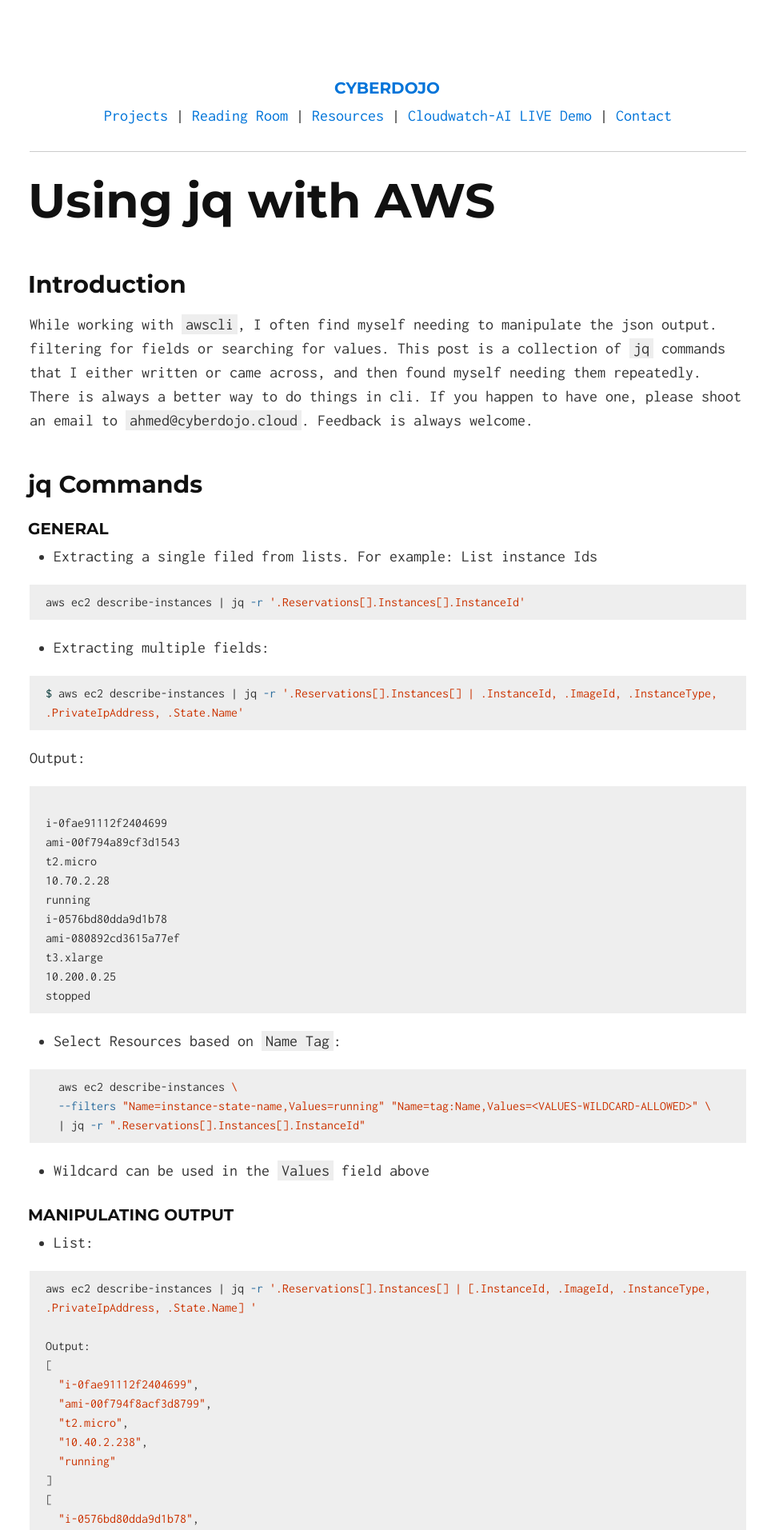
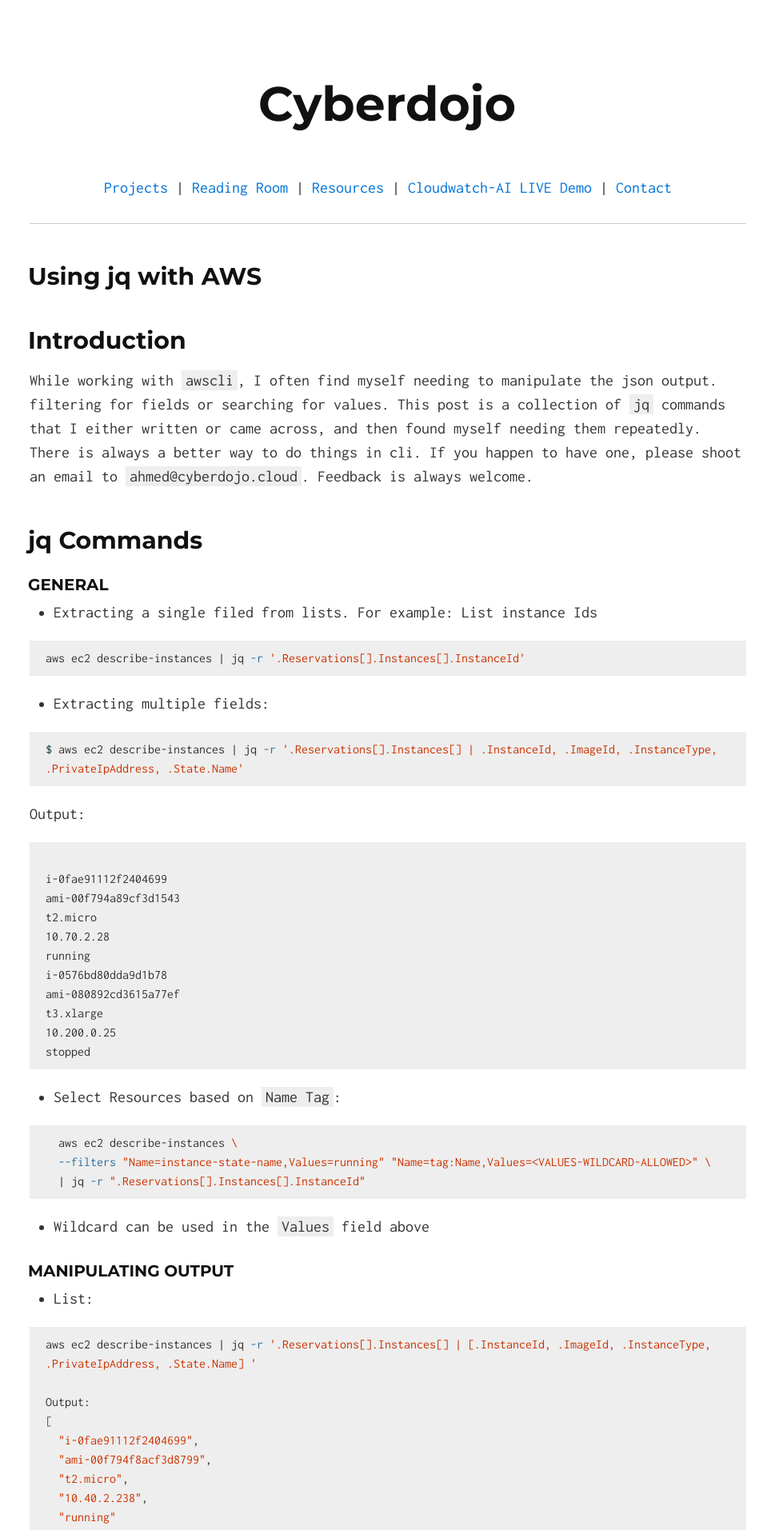
Before and after one commit to Ahmed-AG/cyberdojo-page, a Jekyll site: the page built from read/jq-for-AWS.md, in a window 1280 px wide. Shown: the top 1913 px of the page at 80% size, without its empty margins (155-1119 px from the left). Built offline with Jekyll 4.4.1, drawn with Linux system fonts in a browser that asks for light colours.

Commit message:
Update title

```diff
--- a/_layouts/reads.html
+++ b/_layouts/reads.html
@@ -12,9 +12,9 @@
 </head>
 <body>
   <div style="width: 70%; margin-left: auto; margin-right: auto;">
-    <h3 style="text-align: center;"><a href="/">{{ site.tag_text }}</a></h3>
+    <h1 style="text-align: center;"><a href="/">{{ site.tag_text }}</a></h1>
     {% include menu.html %}
-    <h1>{{ page.title }}</h1>
+    <h2>{{ page.title }}</h2>
     {{ content }}
     <hr>
     By: <a href="{{ page.author_link }}" target="_blank" >{{ page.author }}</a>
```
